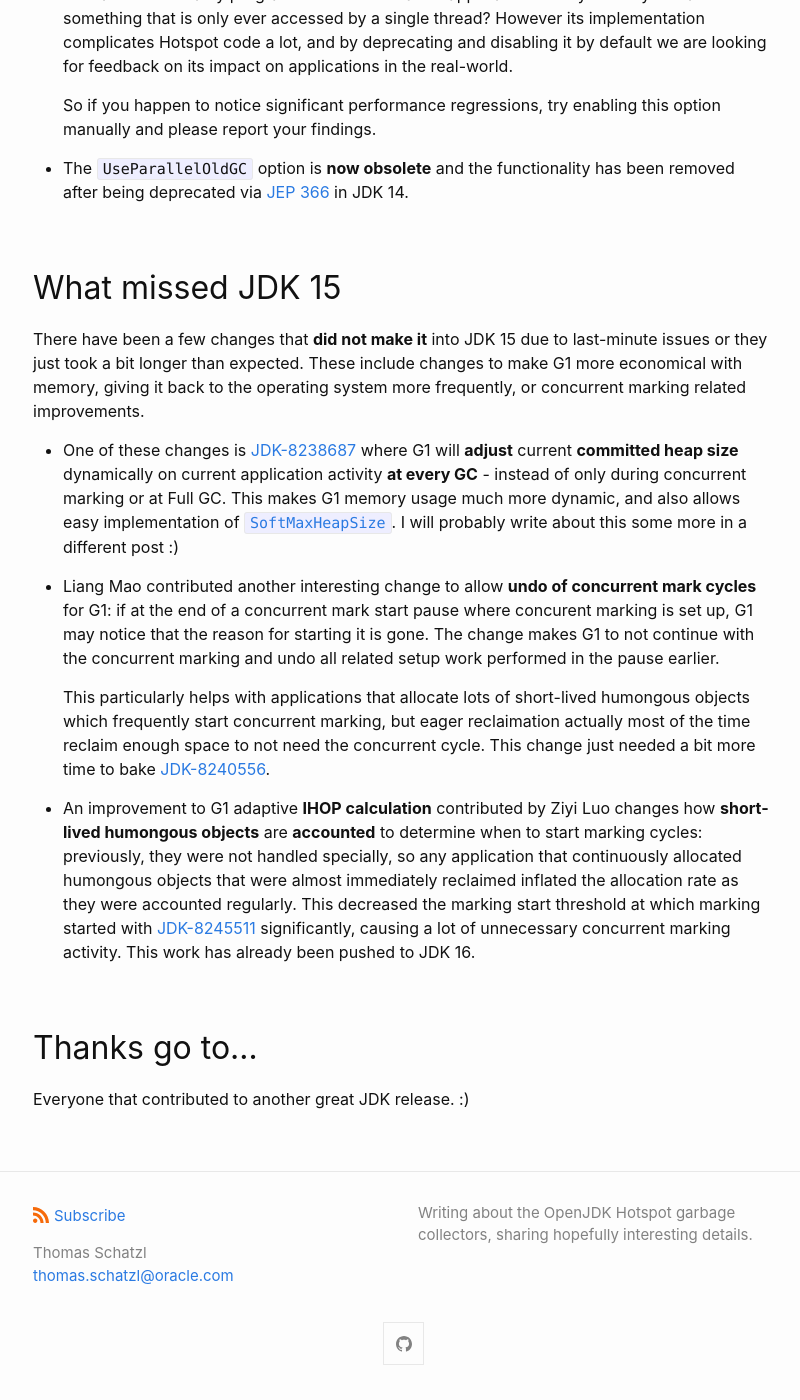
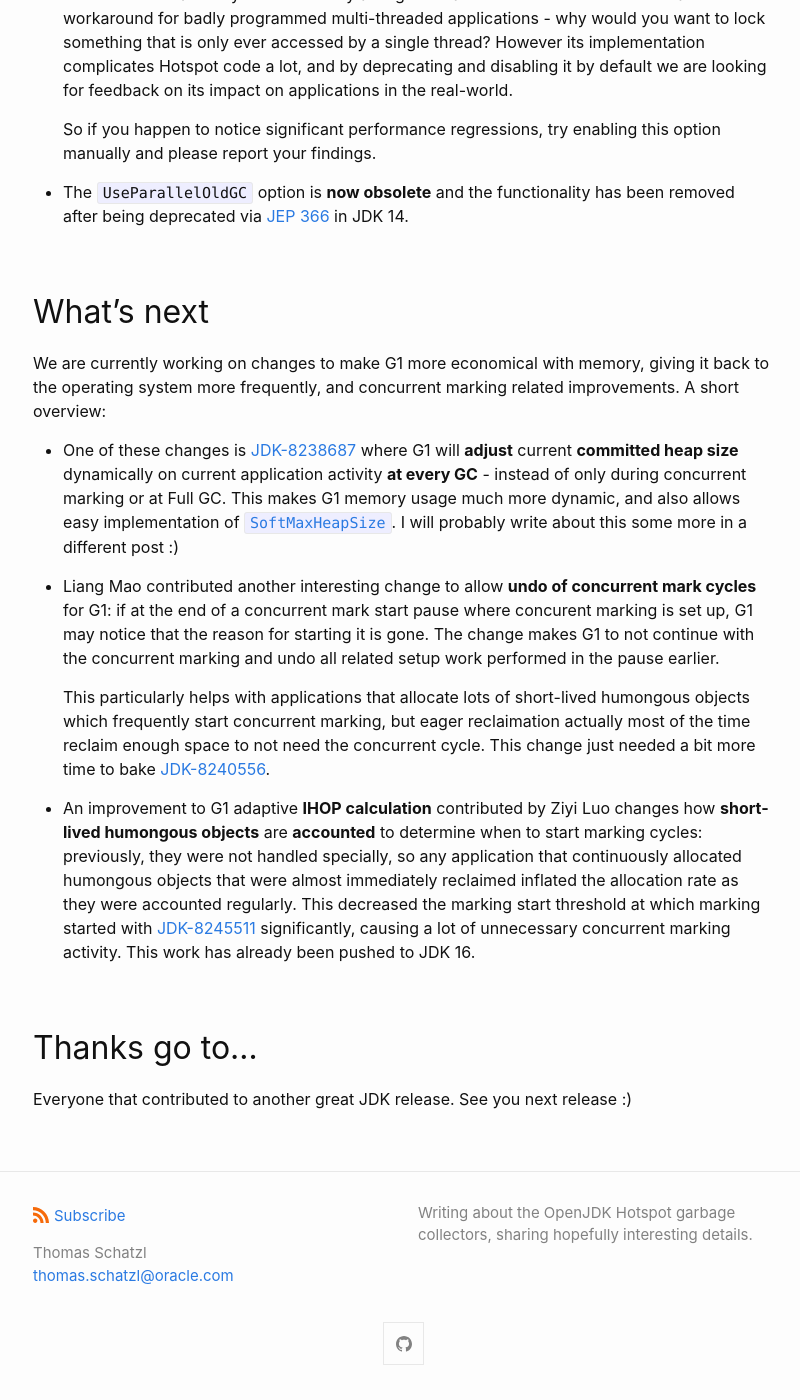
Before and after one commit to tschatzl/tschatzl.github.io, a Jekyll site: the page built from _posts/2020-09-01-jdk15-g1-parallel-gc-changes.md, in a window 1280 px wide and 1400 px high, scrolled down 1680 px. Shown: the whole window, without its empty margins (237-1037 px from the left). Built offline with Jekyll 4.4.1, drawn with Linux system fonts in a browser that asks for light colours; some of the changed text lies outside the part shown.

Commit message:
Improved wording, ZGC mention

```diff
--- a/_posts/2020-09-01-jdk15-g1-parallel-gc-changes.md
+++ b/_posts/2020-09-01-jdk15-g1-parallel-gc-changes.md
@@ -8,7 +8,7 @@ tags: [GC, G1, Parallel, JDK 15, Performance]
 
 JDK 15 just moved into the release candidate phase and I thought it is a good time for another entry in my recaps of significant changes in the OpenJDK stop-the-world garbage collectors G1 and Parallel GC - this time in blog format.
 
-Overall JDK 15 is more of a **maintenance release** than a big feature release regarding these collectors as the [JEP list](https://openjdk.java.net/projects/jdk/15/) shows. Next to the usual micro-optimizations here and there that in total account for a few percent of pause time improvements, there are a few interesting changes that I would like to particularly highlight.
+The big change in JDK15 in the garbage collection area is certainly **ZGC** becoming a **production ready** feature [JEP 377](https://openjdk.java.net/jeps/377). For **G1 and Parallel GC** JDK 15 is more about **maintenance** than a big feature release regarding these collectors as the [JEP list](https://openjdk.java.net/projects/jdk/15/) shows. Next to the usual micro-optimizations here and there that in total account for a few percent of pause time improvements, there are a few interesting changes that I would like to particularly highlight though.
 
 ## Parallel GC
 
@@ -44,9 +44,9 @@ This section contains some minor changes or changes not directly related to garb
 
 * The `UseParallelOldGC` option is **now obsolete** and the functionality has been removed after being deprecated via [JEP 366](https://bugs.openjdk.java.net/browse/JDK-8229492) in JDK 14.
 
-## What missed JDK 15
+## What's next
 
-There have been a few changes that **did not make it** into JDK 15 due to last-minute issues or they just took a bit longer than expected. These include changes to make G1 more economical with memory, giving it back to the operating system more frequently, or concurrent marking related improvements.
+We are currently working on changes to make G1 more economical with memory, giving it back to the operating system more frequently, and concurrent marking related improvements. A short overview:
 
 * One of these changes is [JDK-8238687](https://bugs.openjdk.java.net/browse/JDK-8238687) where G1 will **adjust** current **committed heap size** dynamically on current application activity **at every GC** - instead of only during concurrent marking or at Full GC. This makes G1 memory usage much more dynamic, and also allows easy implementation of [`SoftMaxHeapSize`](https://bugs.openjdk.java.net/browse/JDK-8222145). I will probably write about this some more in a different post :)
 
@@ -58,4 +58,4 @@ There have been a few changes that **did not make it** into JDK 15 due to last-m
 
 ## Thanks go to...
 
-Everyone that contributed to another great JDK release. :)
+Everyone that contributed to another great JDK release. See you next release :)
```
